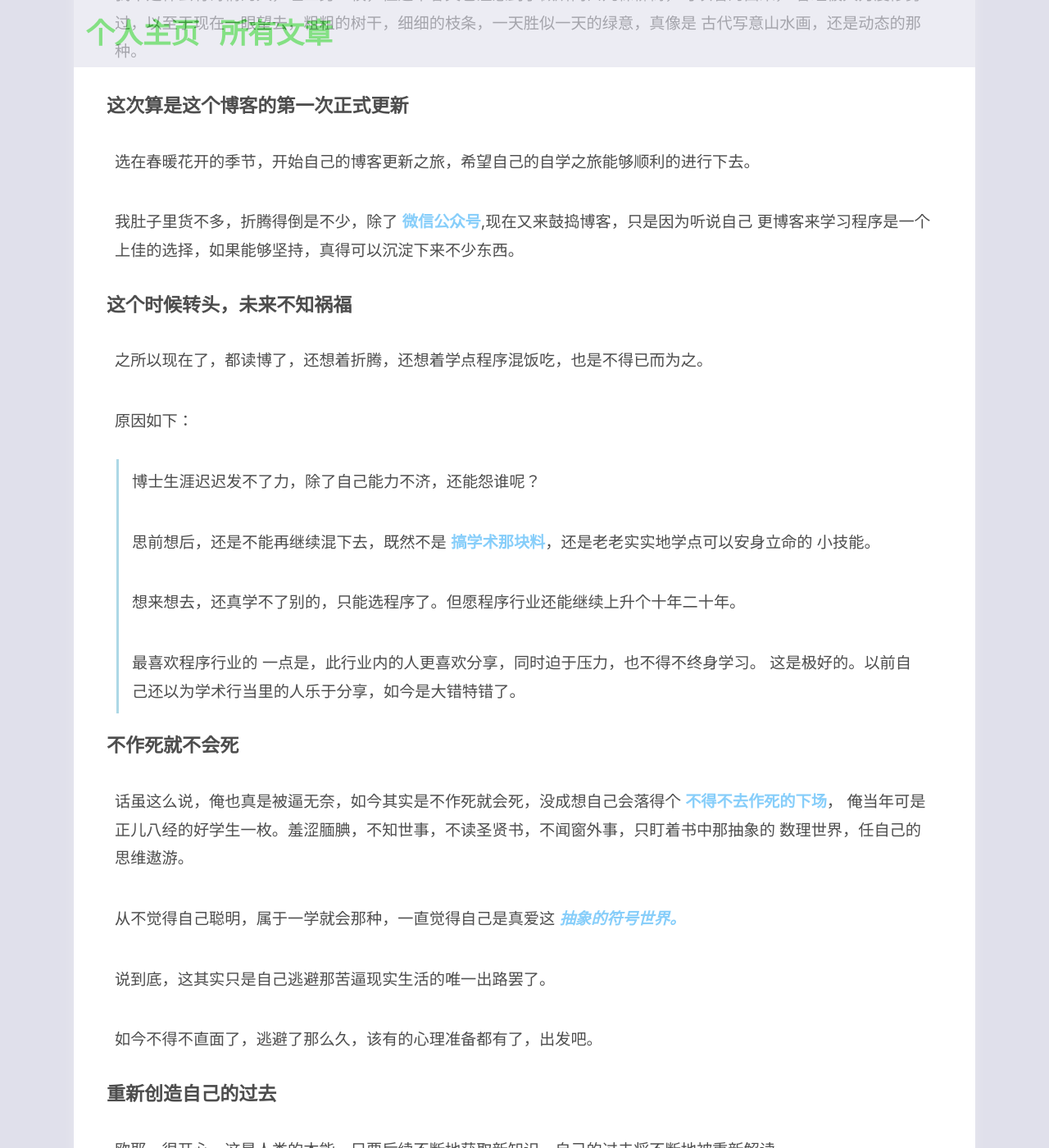
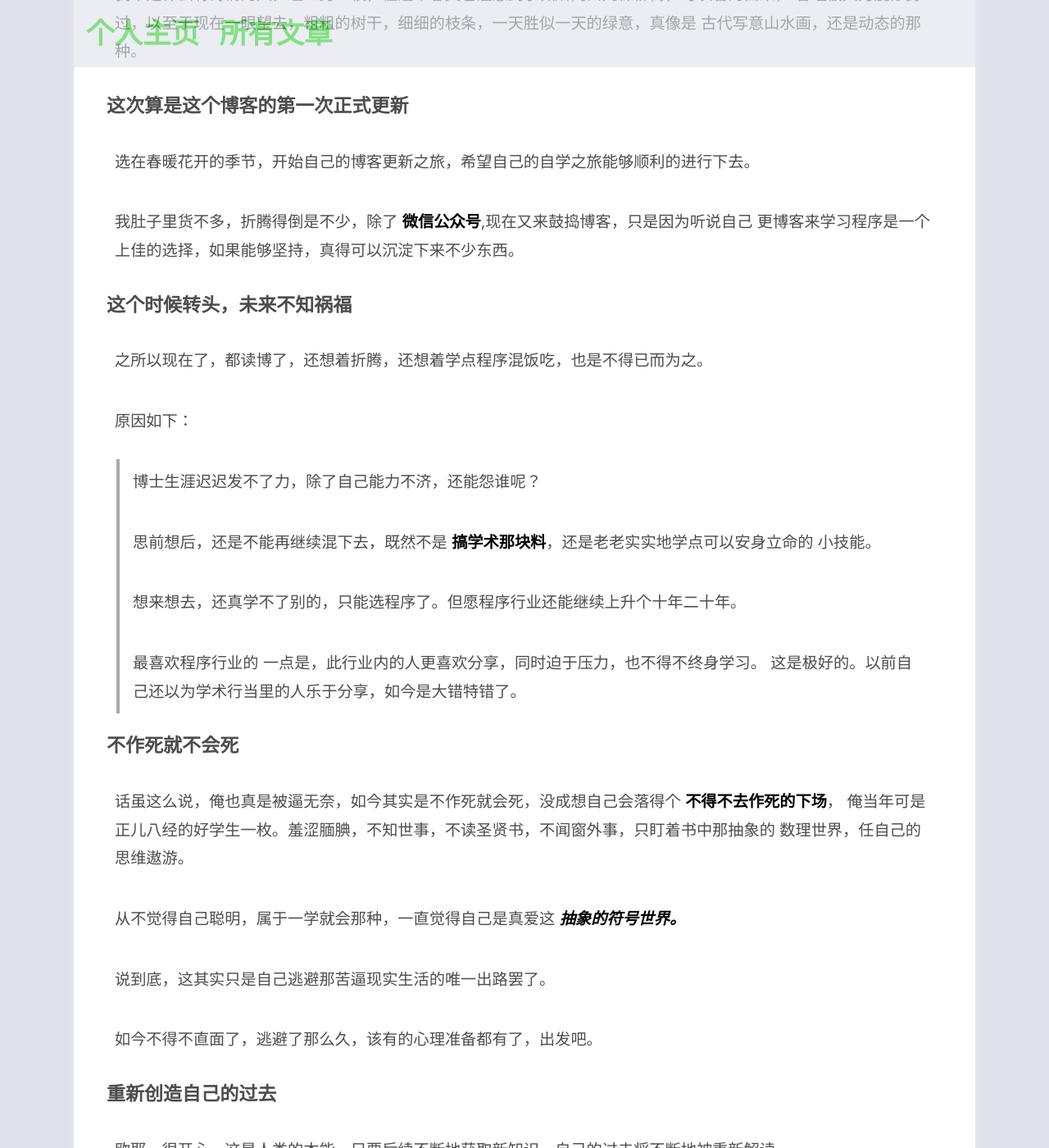
Before and after one commit to xxleyi/xxleyi.github.io, a Jekyll site: the page built from _posts/2016-03-25-春天真得来了.md, in a window 1280 px wide and 1400 px high, scrolled down 349 px. Shown: the whole window at 82% size. Built offline with Jekyll 4.4.1, drawn with Linux system fonts in a browser that asks for light colours.

Commit message:
update the lookout.

```diff
--- a/css/post.css
+++ b/css/post.css
@@ -53,7 +53,7 @@ main h2{
 }
 
 blockquote{
-  border-left: 3px solid lightblue;
+  border-left: 4px solid darkgrey;
   padding-left: 6px;
 /*  color: lightskyblue;*/
   margin: 10px 12px;
@@ -66,7 +66,7 @@ p{
 em, strong{
   font-weight: bolder;
   font-size: 1.2;
-  color: lightskyblue;
+  color: black;
 }
 
 nav{
```
